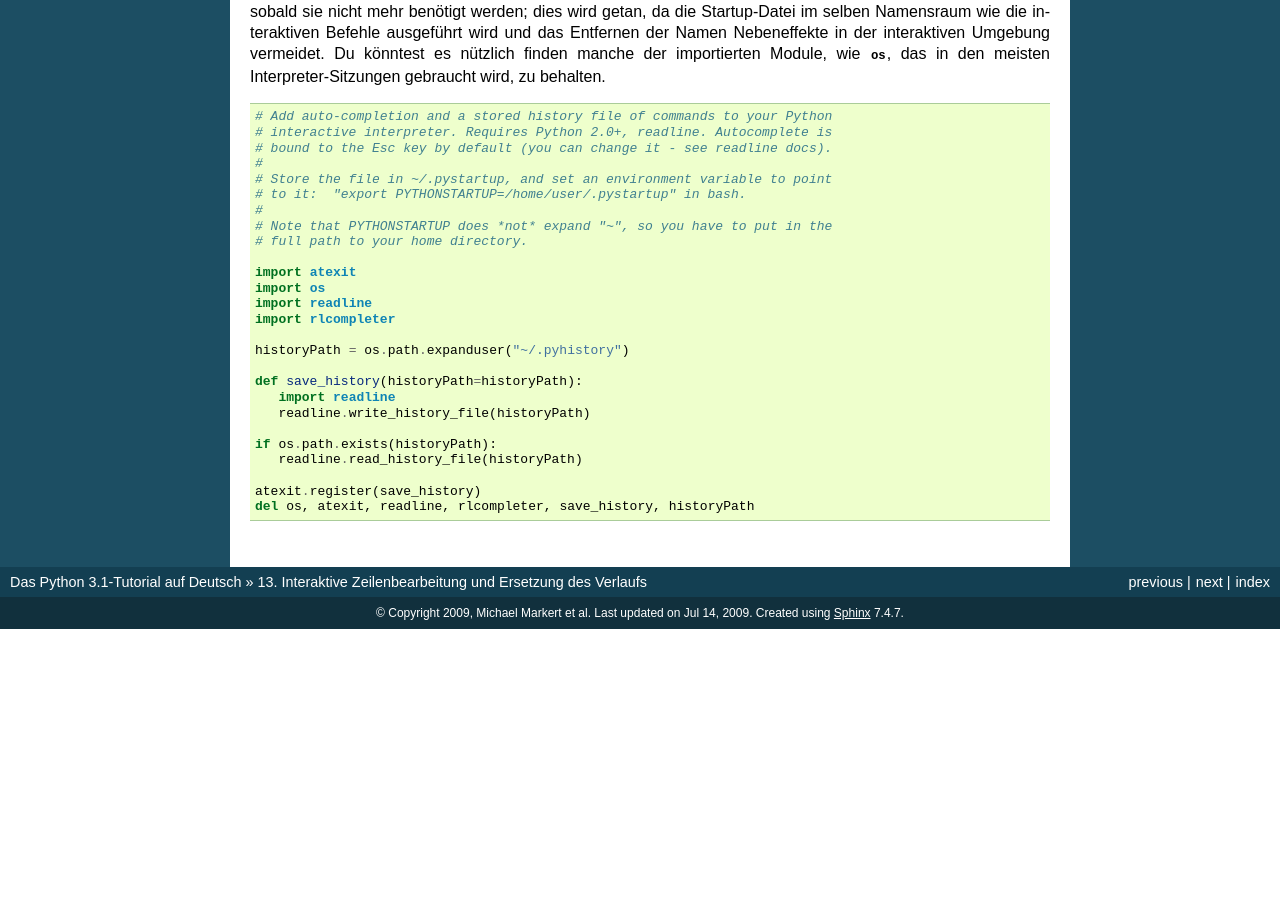
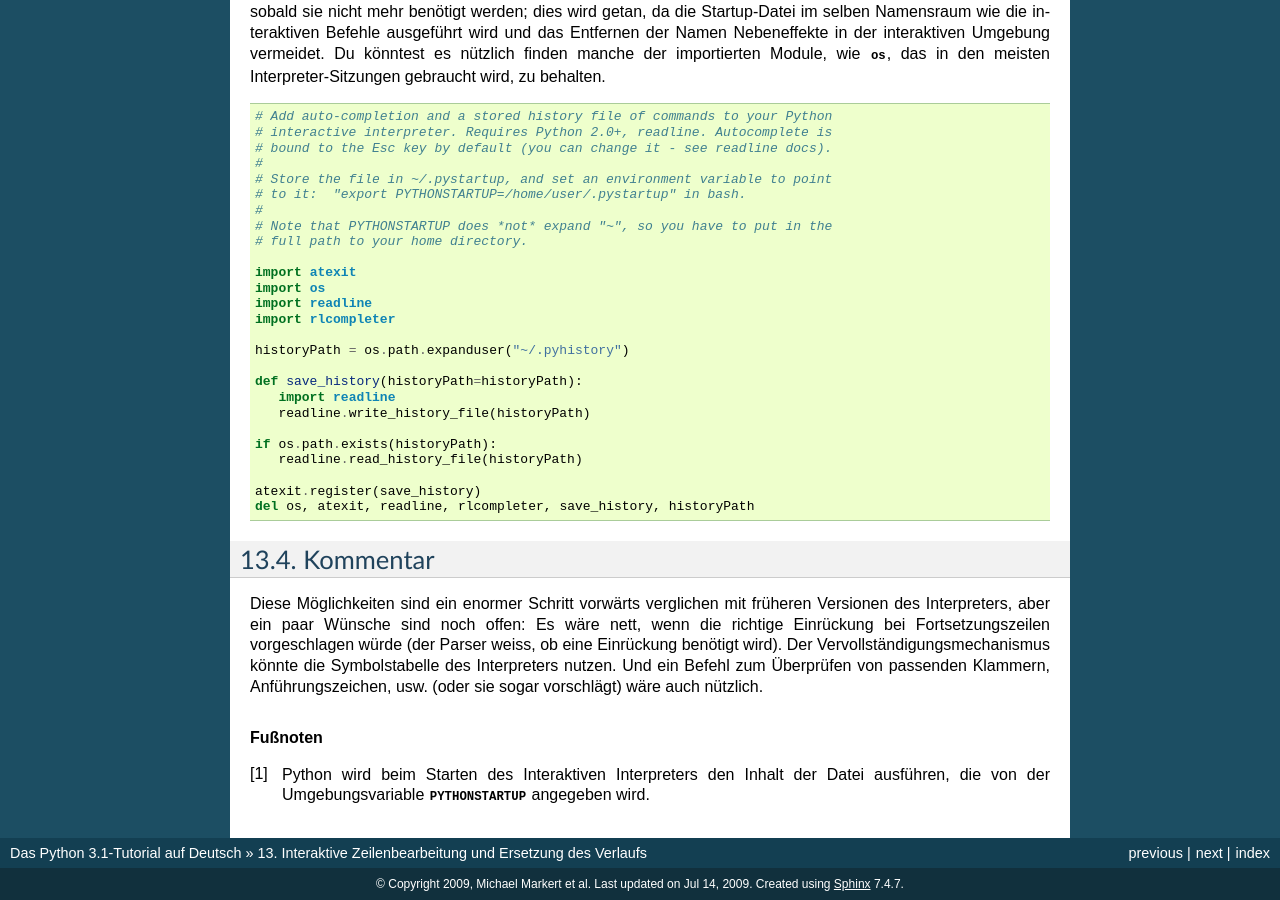
Before and after one commit to cofi/py-tutorial-de, a Sphinx documentation site: the page built from source/interactive.rst, in a window 1280 px wide and 900 px high, scrolled down 1790 px. Built offline with Sphinx 7.4.7, drawn with Linux system fonts in a browser that asks for light colours; before the commit the page ends 2419 px from its top, so only the background shows below that.

Commit message:
Translated section 13.4 (Issue #91)

```diff
--- a/source/interactive.rst
+++ b/source/interactive.rst
@@ -146,3 +146,23 @@ zu behalten. ::
 
     atexit.register(save_history)
     del os, atexit, readline, rlcompleter, save_history, historyPath
+
+
+.. _tut-commentary:
+
+Kommentar
+=========
+
+Diese Möglichkeiten sind ein enormer Schritt vorwärts verglichen mit früheren
+Versionen des Interpreters, aber ein paar Wünsche sind noch offen: Es wäre nett,
+wenn die richtige Einrückung bei Fortsetzungszeilen vorgeschlagen würde (der
+Parser weiss, ob eine Einrückung benötigt wird). Der
+Vervollständigungsmechanismus könnte die Symbolstabelle des Interpreters nutzen.
+Und ein Befehl zum Überprüfen von passenden Klammern, Anführungszeichen, usw.
+(oder sie sogar vorschlägt) wäre auch nützlich.
+
+.. rubric:: Fußnoten
+
+.. [#] Python wird beim Starten des Interaktiven Interpreters den Inhalt der
+   Datei ausführen, die von der Umgebungsvariable :envvar:`PYTHONSTARTUP`
+   angegeben wird.
```
